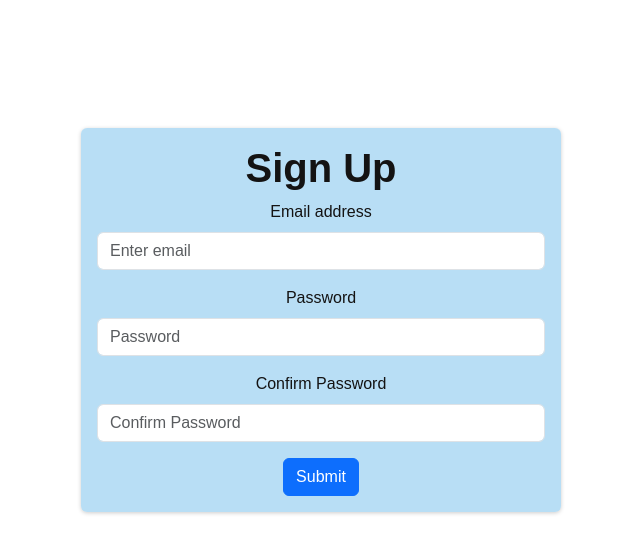
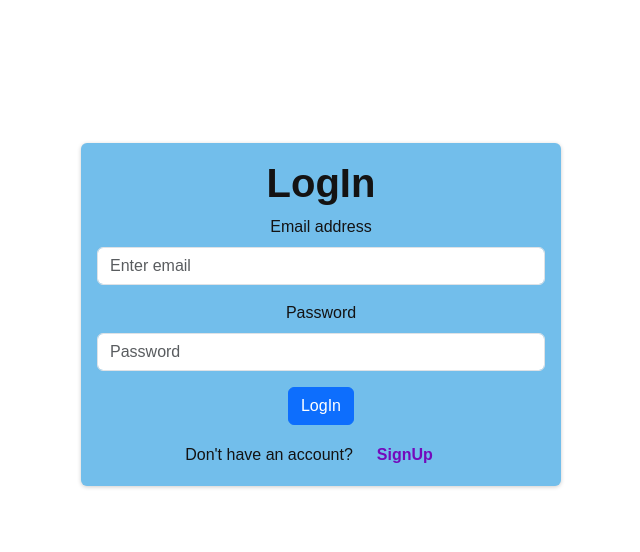
Before and after one commit to Sumit0397/ExpenseTracker_Project, a React (Create React App) app: page / in a window 1280 px wide. Shown: the top 552 px of the page, without its empty margins (319-959 px from the left). Built offline with nearby package versions, Linux system fonts and the light colour scheme.

Commit message:
login screen

```diff
--- a/package.json
+++ b/package.json
@@ -10,6 +10,7 @@
     "react": "^18.2.0",
     "react-bootstrap": "^2.8.0",
     "react-dom": "^18.2.0",
+    "react-router-dom": "^6.15.0",
     "react-scripts": "5.0.1",
     "web-vitals": "^2.1.4"
   },
--- a/src/App.js
+++ b/src/App.js
@@ -1,10 +1,15 @@
 import './App.css';
+import { Route ,Routes } from 'react-router-dom';
 import SignupForm from './components/SignUpLogin/SignUpForm';
+import Welcome from './components/WelcomePage/Welcome';
 
 function App() {
   return (
     <div className="App">
-     <SignupForm/>
+      <Routes>
+        <Route path='/' element={<SignupForm/>} />
+        <Route path='/welcome' element={<Welcome/>} />
+      </Routes>
     </div>
   );
 }
--- a/src/components/SignUpLogin/SignUpForm.js
+++ b/src/components/SignUpLogin/SignUpForm.js
@@ -1,6 +1,8 @@
-import React, { useRef } from "react";
+import React, { useRef, useState } from "react";
 import { Button, Form } from "react-bootstrap";
+
 import classes from "./SignupForm.module.css";
+import { useNavigate } from "react-router-dom";
 
 const SignupForm = (props) => {
     const formRef = useRef();
@@ -8,46 +10,77 @@ const SignupForm = (props) => {
     const passInputRef = useRef();
     const conPassInputRef = useRef();
 
-  const submitHandler = async (event) => {
+    const navigate = useNavigate();
+
+    const [isLogin, setIsLogin] = useState(true);
+    const [isLoading, setIsLoading] = useState(false);
+
+    const switchAuthModeHandler = () => {
+        setIsLogin((prevState) => !prevState);
+    };
+
+
+    const submitHandler = (event) => {
         event.preventDefault();
 
         const enteredEmail = emailInputRef.current.value;
         const enteredPass = passInputRef.current.value;
+
+        setIsLoading(true);
+        let url;
+        if (isLogin) {
+            url = "https://identitytoolkit.googleapis.com/v1/accounts:signInWithPassword?key=AIzaSyBUuvbK1Lq_5vuI32WAxGNgJ_0A9eLau9s"
+        } else {
             const enteredConPass = conPassInputRef.current.value;
+
 
             if (enteredPass !== enteredConPass) {
                 alert("Password not matched with Confirm password.");
+                setIsLoading(false);
+                return;
             }
-    try {
-      const res = await fetch(
-        "https://identitytoolkit.googleapis.com/v1/accounts:signUp?key=AIzaSyBUuvbK1Lq_5vuI32WAxGNgJ_0A9eLau9s",
-        {
+
+            url = "https://identitytoolkit.googleapis.com/v1/accounts:signUp?key=AIzaSyBUuvbK1Lq_5vuI32WAxGNgJ_0A9eLau9s"
+        }
+        fetch(url, {
             method: "POST",
             body: JSON.stringify({
                 email: enteredEmail,
                 password: enteredPass,
-            returnSecureToken: true,
+                returnSecureToken: true
             }),
             headers: {
-            "content-type": "application/json",
-          },
+                "Content-Type": "application/json"
             }
-      );
-      console.log("Successfully signed up");
-      alert("Successfully signed up")
-      if (!res.ok) {
-        throw Error("Authentication Failed");
+        }).then((res) => {
+            setIsLoading(false);
+            if (res.ok) {
+                return res.json();
+            } else {
+                return res.json().then((data) => {
+                    let errMsg = "Authentication Fail";
+                    if (data && data.error && data.error.message) {
+                        errMsg = data.error.message;
                     }
-      formRef.current.reset();
-    } catch (error) {
-      alert(error);
+                    throw new Error(errMsg);
+                })
             }
+        }).then((data) => {
+            console.log(data)
+            if(isLogin){
+                navigate("/welcome")
+            }
+        }).catch((err) => {
+            alert(err.message)
+        })
+        formRef.current.reset()
     };
 
     return (
+        <>
             <div className={classes.signup}>
-      <h1>Sign Up</h1>
-      <Form ref={formRef}>
+                <h1>{!isLogin ? "SignUp" : "LogIn"}</h1>
+                <Form ref={formRef} onSubmit={submitHandler}>
                     <Form.Group className="mb-3" controlId="formBasicEmail">
                         <Form.Label>Email address</Form.Label>
                         <Form.Control
@@ -67,7 +100,7 @@ const SignupForm = (props) => {
                             required
                         />
                     </Form.Group>
-        <Form.Group className="mb-3" controlId="formBasicPassword">
+                    {!isLogin && <Form.Group className="mb-3" controlId="formBasicPassword">
                         <Form.Label>Confirm Password</Form.Label>
                         <Form.Control
                             type="password"
@@ -75,12 +108,20 @@ const SignupForm = (props) => {
                             ref={conPassInputRef}
                             required
                         />
-        </Form.Group>
-        <Button variant="primary" type="submit" onClick={submitHandler}>
-          Submit
-        </Button>
+                    </Form.Group>}
+                    {!isLoading ? <Button variant="primary" type="submit">
+                        {isLogin ? "LogIn" : "SignUp"}
+                    </Button> : <Button variant="primary">Sending Request...</Button>}
                 </Form>
+                {!isLogin && <span>Already have an account?<button
+                    className={classes.toggle}
+                    onClick={switchAuthModeHandler}>LogIn</button></span>}
+                {isLogin && <span>Don't have an account?<button
+                    className={classes.toggle}
+                    onClick={switchAuthModeHandler}>SignUp</button></span>}
             </div>
+
+        </>
     );
 };
 
--- a/src/components/SignUpLogin/SignupForm.module.css
+++ b/src/components/SignUpLogin/SignupForm.module.css
@@ -4,7 +4,7 @@
     margin-top: 8rem;
     max-width: 30rem;
     border-radius: 6px;
-    background-color: rgba(114, 190, 235, 0.5);
+    background-color: rgba(114, 190, 235);
     box-shadow: 0 1px 4px rgba(0, 0, 0, 0.2);
     padding: 1rem;
     text-align: center;
@@ -15,3 +15,12 @@
 .signup h1 {
     font-weight: bold;
 }
+
+.toggle {
+    margin-top: 1rem;
+    background-color: transparent;
+    color: #740abb;
+    font-weight: bold;
+    border: none;
+    padding: 0.15rem 1.5rem;
+}
--- /dev/null
+++ b/src/components/WelcomePage/Welcome.js
@@ -0,0 +1,11 @@
+import React from 'react'
+
+const Welcome = () => {
+  return (
+    <div>
+      Welcome To Expense Tracker!!!
+    </div>
+  )
+}
+
+export default Welcome
--- a/src/index.css
+++ b/src/index.css
@@ -1,5 +1,6 @@
 body {
-  margin: 0;
+  margin: 10px;
+  padding: 15px;
   font-family: -apple-system, BlinkMacSystemFont, 'Segoe UI', 'Roboto', 'Oxygen',
     'Ubuntu', 'Cantarell', 'Fira Sans', 'Droid Sans', 'Helvetica Neue',
     sans-serif;
--- a/src/index.js
+++ b/src/index.js
@@ -3,6 +3,7 @@ import ReactDOM from 'react-dom/client';
 import './index.css';
 import App from './App';
 import reportWebVitals from './reportWebVitals';
+import { BrowserRouter } from 'react-router-dom';
 
 import "../node_modules/react-bootstrap/dist/react-bootstrap";
 
@@ -10,9 +11,9 @@ import "../node_modules/bootstrap/dist/css/bootstrap.min.css"
 
 const root = ReactDOM.createRoot(document.getElementById('root'));
 root.render(
-  <React.StrictMode>
+  <BrowserRouter>
     <App />
-  </React.StrictMode>
+  </BrowserRouter>
 );
 
 // If you want to start measuring performance in your app, pass a function
```
Also changed, not shown: 1 other file (tests, documents, lock files or other folders). Lines whose indentation alone changed are shown as unchanged.
